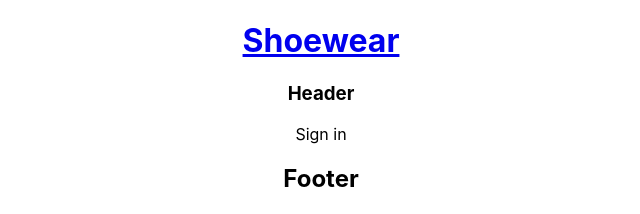
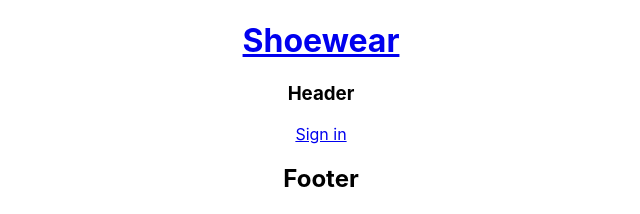
Before and after one commit to younhash/Shoewear, a React (Create React App) app in the folder client/: page / in a window 1280 px wide. Shown: the top 214 px of the page, without its empty margins (319-959 px from the left). Built offline with nearby package versions, Linux system fonts and the light colour scheme.

Commit message:
sign in link

```diff
--- a/client/src/components/Header.js
+++ b/client/src/components/Header.js
@@ -22,7 +22,9 @@ class Header extends Component {
                 </Link>
             </Router>
             <h3>Header</h3>
-            <p>Sign in</p>
+            <Router>
+            <Link to={'/customers/new'} > Sign in </Link>
+            </Router>
           </div>
         )
     }
```
